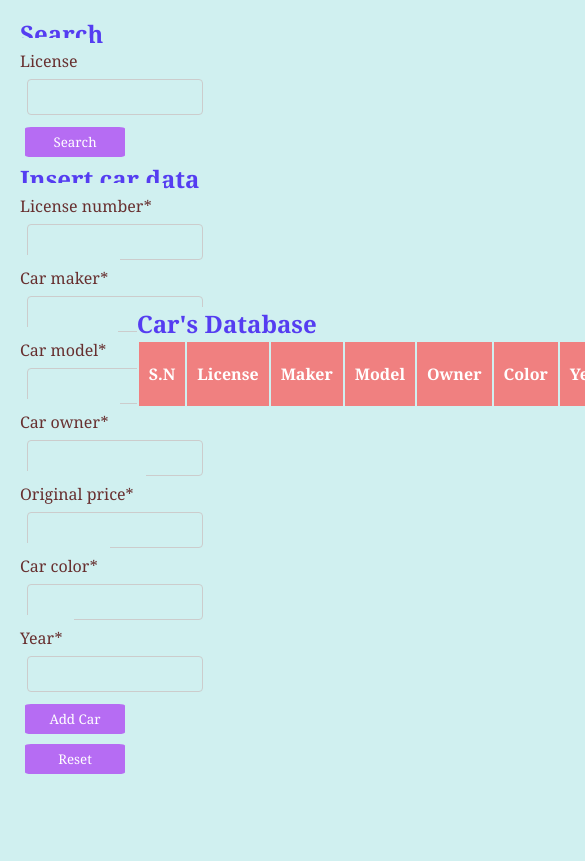
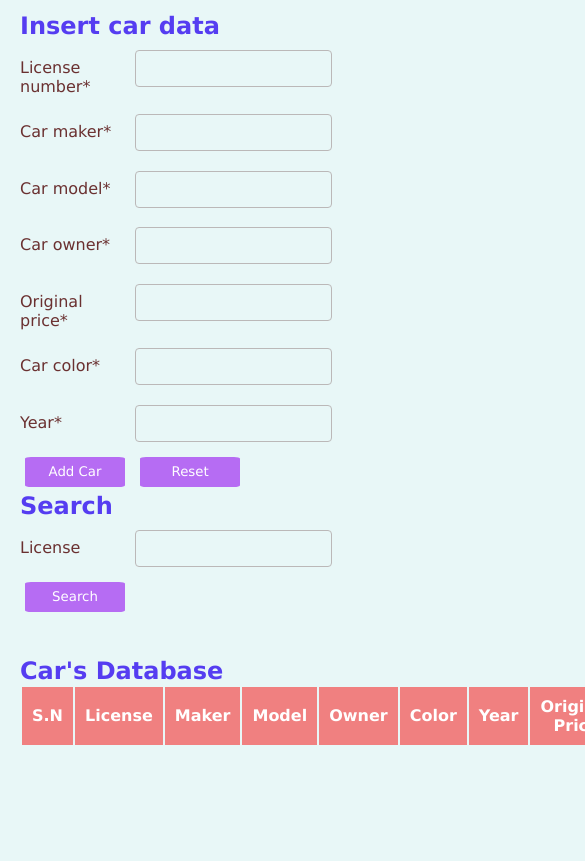
Before and after one commit to ShitalSapkota/ShitalSapkota.github.io, a plain HTML site: page cars/cars.html in a window 390 px wide. Shown: the part 68-929 px from the top of the page, 585 px wide, since content can reach past the window. After the commit the page ends 844 px from the top, so only its background shows below. Drawn offline with Linux system fonts and the light colour scheme.

Commit message:
update code

```diff
--- a/cars/cars.css
+++ b/cars/cars.css
@@ -1,7 +1,7 @@
 * {
-  background-color: rgb(208, 240, 240);
+  background-color: rgb(232, 247, 247);
   color: rgba(88, 20, 20, 0.874);
-  font-family: Georgia, 'Times New Roman', Times, serif;
+  font-family: Verdana, Geneva, Tahoma, sans-serif;
   margin: 0;
   padding: 0;
 }
@@ -23,48 +23,41 @@ h2 {
   text-align: start;
 }
 
-main {
-  max-height: 1000px;
+.container {
+  padding: 10px;
   margin: 10px;
-  padding: 10px;
-  display: grid;
-  grid-template-columns: repeat(6, 1fr);
-  grid-template-rows: repeat(6, 1fr);
-  position: relative;
-
+  display: flex;
+  flex-wrap: wrap;
+  justify-content: space-between;
+  align-items: start;
 }
 
 .search-form {
-  grid-column: 1 / span 2;
-  grid-row: 1 / span 1;
+  flex: 1 1 50%;
 }
 
 .main-form {
-  position: absolute;
-  grid-column: 1 / span 2 ;
-  grid-row: 2 / span 6;
+  flex: 1 1 50%;
 }
 
-aside {
-  position: absolute;
-  grid-column: 3/ span 6;
-  grid-row: 3/ span 6;
+.aside {
+  padding-top: 20px;
+  flex: 1 1 100%;
 }
 
 input {
-  width: 160px;
-  height: 20px;
-  padding: 7px;
-  margin: 7px;
-  border: 1px solid #ccc;
+  padding: 0.625rem;
+  margin: 0.62rem;
+  border: 1px solid rgb(187, 184, 184);
   border-radius: 4px;
-  resize: vertical;
-  display: inline;
+  width: 50%;
+  max-width: 200px;
 }
 
 label {
-  padding: 12px 12px 12px 0;
-
+  display: inline-flex;
+  width: 100px;
+  margin-bottom: 0.5rem;
 }
 
 table th, td {
@@ -93,16 +86,28 @@ button {
 }
 
 .showData {
-  position: absolute;
-  grid-row: 1 / span 3;
-  grid-column: 4/ span 5;
   font-size: 18px;
   color: red;
   box-sizing: border-box;
+  padding-top: 20px;
+}
+.showData p,b{
+  color: green;
+  gap: 2px;
+}
+
+@media (max-width: 600px) {
+  .search-form {
+      flex: 1 1 100%; /* Stack items vertically on small screens */
+  }
+  .main-form {
+    flex: 1 1 100%; /* Stack items vertically on small screens */
+  }
+  .aside {
+    flex: 1 1 100%; /* Stack items vertically on small screens */
+  }
+  table {
+    width: 100%;
+  }
 
 }
-
-
-.showData p {
-  color: green;
-}
--- a/cars/cars.html
+++ b/cars/cars.html
@@ -9,19 +9,7 @@
 <body>
     <h1> About Cars</h1>
     <hr>
-    <main>
-      <div class="search-form">
-        <form id="searchCar">
-          <h2>Search</h2>
-          <label for="search">License</label>
-          <input type="text" id="search" />
-          <button type="submit">Search</button>
-        </form>
-      </div>
-      <div class="showData">
-
-      </div>
-
+    <main class="container">
       <div class="main-form">
         <h2> Insert car data </h2>
           <form id="car">
@@ -61,8 +49,19 @@
           </form>
 
       </div>
+      <div class="search-form">
+        <form id="searchCar">
+          <h2>Search</h2>
+          <label for="search">License</label>
+          <input type="text" id="search" />
+          <button type="submit">Search</button>
+        </form>
+        <div class="showData">
 
-        <aside class="aside">
+        </div>
+      </div>
+      <div class="aside">
+        <aside>
           <h2>Car's Database</h2>
           <div class="car-data">
             <table class="car-table">
@@ -79,15 +78,12 @@
                 <th></th>
               </tr>
             </table>
-
-
             </div>
-          </div>
-        </aside>
-
+         </aside>
+      </div>
     </main>
 
-    <script src="main.js"></script>
+  <script src="main.js"></script>
 
 </body>
 </html>
--- a/cars/main.js
+++ b/cars/main.js
@@ -19,7 +19,6 @@ class Car{
     }
 }
 
-
 const displayError = (error)=>{
     const showData = document.querySelector('.showData');
     showData.textContent = `${error.message}`;
@@ -28,19 +27,14 @@ const displayError = (error)=>{
     }, 3000);
 };
 
-
-
-/* copied displayTable function from Margit's code and added indexing row for the table. */
 const displayTable = ()=> {
-    //const carData = JSON.parse(localStorage.getItem('cars'));
-    const car_keys  = Object.keys(localStorage);           // get all keys at once using Object.keys
+    const car_keys  = Object.keys(localStorage);   // get all keys at once using Object.keys
     if(car_keys){
     const table = document.querySelector('.car-table');
     table.innerHTML = table.rows[0].innerHTML;
     let carIndex = 0;
     car_keys.forEach((carData) => {
         const cars = JSON.parse(localStorage.getItem(carData));
-        //console.log(cars);
         if(typeof(cars)=== 'object' && cars != null && 'plateNo' in cars){
 
             const row = table.insertRow(-1);
@@ -62,7 +56,7 @@ const displayTable = ()=> {
     }
 };
 
-displayTable();                         // refreshing table data
+displayTable();                         // displaying table data
 
 const deleteData = (carData)=>{
     if(carData){
@@ -79,15 +73,15 @@ const deleteData = (carData)=>{
 
 form.addEventListener('submit', (event)=>{
     event.preventDefault();
+    const carData = new FormData(event.target);
+     /* we can fetch values individually with select id.*/
+    const carObject = Object.fromEntries(carData.entries());
 
-    const carData = new FormData(event.target);
-    const carObject = Object.fromEntries(carData.entries());  /* we can fetch values individually with select id.*/
-    const currentYear = new Date().getFullYear();                               // copied
+    const currentYear = new Date().getFullYear();
     let discount_price = 0;
 
         // form validation...
     try {
-       // console.log(carObject);
 
         if(!carObject.plate || !carObject.maker || !carObject.model|| !carObject.owner|| isNaN(carObject.price) || !carObject.color || isNaN(carObject.year)){
             throw new Error("All fields are required and must be valid.");
@@ -111,7 +105,7 @@ form.addEventListener('submit', (event)=>{
         if (plateFoundAlready)
             {
                 const showData = document.querySelector('.showData');
-                showData.innerHTML = "Car's plate number already exist"
+                showData.innerHTML = `Plate number with ${carObject.plate} already exist`
                 setTimeout(() => {
                     showData.textContent = "";
                 }, 3000);
@@ -121,7 +115,8 @@ form.addEventListener('submit', (event)=>{
 
             form.reset()
             // added local storage step 3:
-            localStorage.setItem(car.plateNo, JSON.stringify(car));             // add car license plate no. as a key.
+            localStorage.setItem(car.plateNo, JSON.stringify(car));
+            // add car license plate no. as a key.
             const showData = document.querySelector('.showData');
             showData.innerHTML = `<p> Car's data added successfully </p>`
             setTimeout(() => {
@@ -145,13 +140,13 @@ searchCar.addEventListener('submit', (e)=>{
             const resultCar = JSON.parse(localStorage.getItem(findCar))
             if(resultCar){
                 const showData = document.querySelector('.showData');
-                showData.innerHTML = `<p>License: ${resultCar.plateNo}</p>
-                                    <p> Maker: ${resultCar.carMaker}</p>
-                                    <p>Model: ${resultCar.carModel}</p>
-                                    <p>Owner: ${resultCar.carOwner}</p>
-                                    <p>Color: ${resultCar.carColor}</p>
-                                    <p>Price: ${resultCar.carPrice}</p>
-                                    <p>Discount: ${resultCar.discount_price}</p>`;
+                showData.innerHTML = `<p><b>License:</b>&nbsp;${resultCar.plateNo}</p>
+                                    <p><b> Maker:</b>&nbsp;${resultCar.carMaker}</p>
+                                    <p><b>Model: </b>&nbsp;${resultCar.carModel}</p>
+                                    <p><b>Owner:</b>&nbsp;${resultCar.carOwner}</p>
+                                    <p><b>Color:</b>&nbsp;${resultCar.carColor}</p>
+                                    <p><b>Price:</b>&nbsp;${resultCar.carPrice}</p>
+                                    <p><b>Discount:</b>&nbsp;${resultCar.discount_price}</p>`;
             }
             else {
                 throw new Error(`The License plate with ${findCar} has not found.`);
@@ -163,6 +158,5 @@ searchCar.addEventListener('submit', (e)=>{
     } catch(error) {
         displayError(error);
     }
-       //  from local Storage data
 
 });
```
